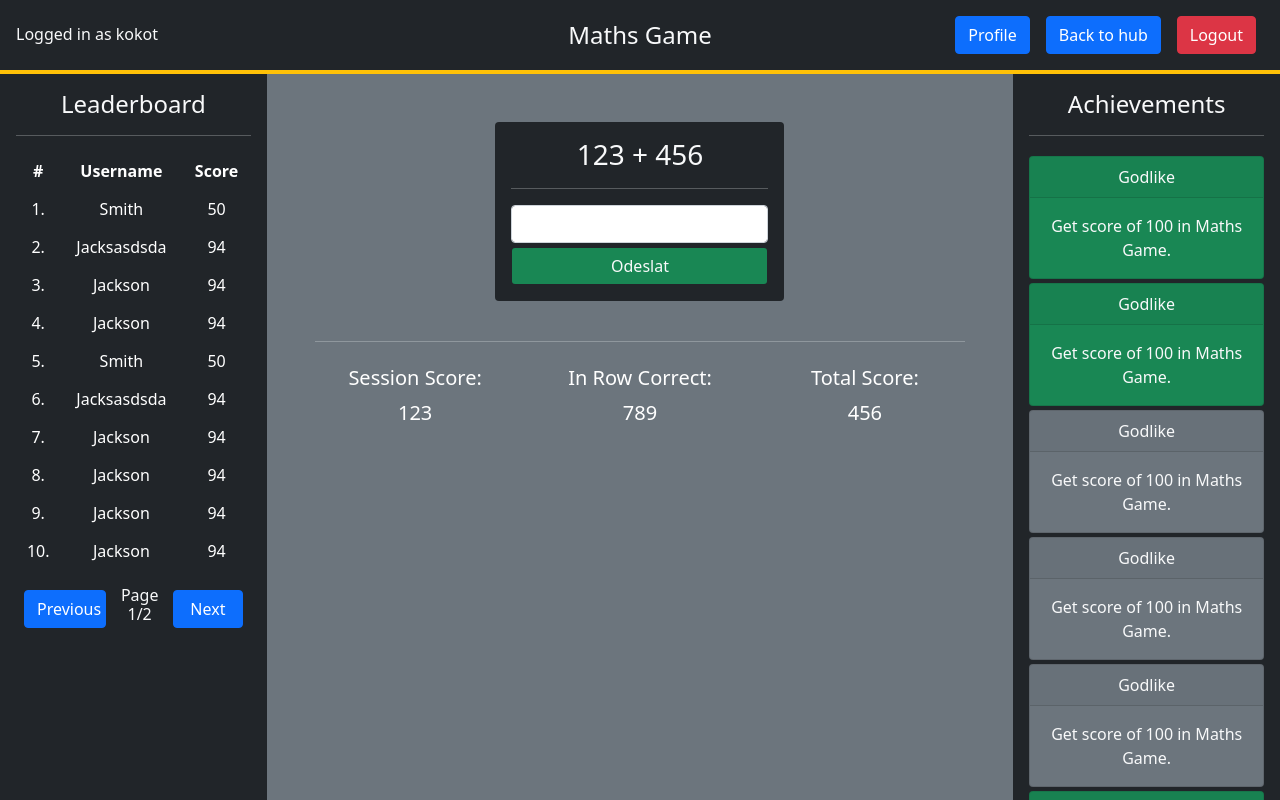
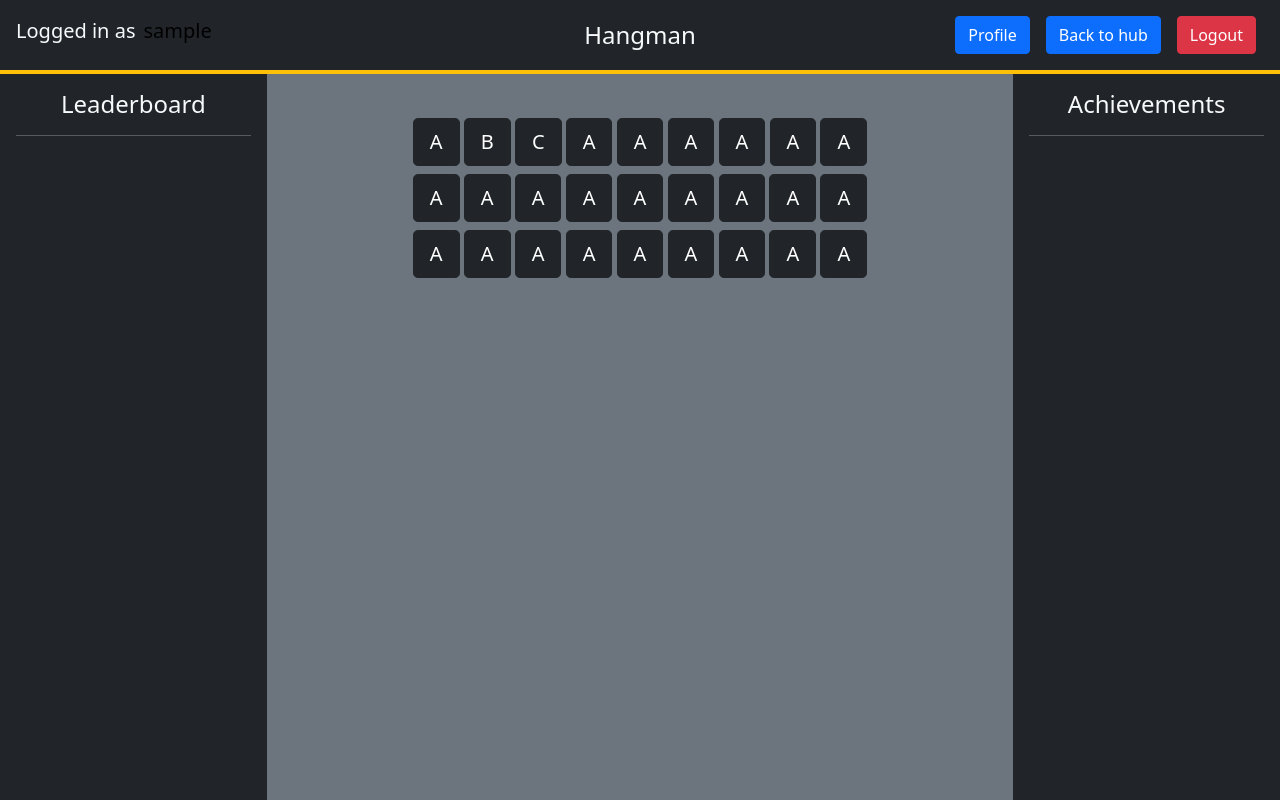
Before and after one commit to Krybe12/KrybeDB, a PHP site: page /hangman/index.php in a window 1280 px wide. Run offline with PHP 8.4, Linux system fonts and the light colour scheme; the visitor is signed in with stand-in values (Sample User, id 1); some libraries are stand-ins or nearby versions.

Commit message:
add hangman buttons

```diff
--- a/hangman/index.php
+++ b/hangman/index.php
@@ -1,3 +1,14 @@
+<?php
+session_start();
+?>
+<?php
+require '../gameconn/conn.php';
+
+$page = $_SERVER['REQUEST_URI'];
+if (!isset($_SESSION["user"]) || $_SESSION["verified"] != 1){
+    header("Location: ../index.php?id=login&re=nt&page=$page");
+}
+?>
 <style>
 @media (min-width:768px){
     .grid {
@@ -51,6 +62,11 @@
     grid-area: m3;
     overflow-y: auto;
 }
+.alerty {
+    position: absolute;
+    right: 10;
+    bottom: 10;
+}
 </style>
 
 <!DOCTYPE html>
@@ -67,15 +83,15 @@
         <div class="container-fluid bg-dark text-light p-3 flex-shrink-1">
             <div class="row align-items-center">
                 <div class="col-md d-flex justify-content-center justify-content-md-start">
-                    <h6 class="m-md-0">Logged in as kokot</h6>
+                    <h5 class="m-md-0">Logged in as <?php echo "<h5 class='mx-2' style='color: {$_SESSION['color']}'>{$_SESSION['user']}</h5>"?></h5>
                 </div>
                 <div class="col-md d-flex justify-content-center">
-                    <h4 class="m-md-0">Maths Game</h4>
+                    <h4 class="m-md-0">Hangman</h4>
                 </div>
                 <div style="white-space: nowrap;" class="col-md d-flex justify-content-center justify-content-md-end">
-                    <button class="btn btn-primary mx-2">Profile</button>
-                    <button class="btn btn-primary mx-2">Back to hub</button>
-                    <button class="btn btn-danger mx-2">Logout</button>
+                    <a href="../profile" class="btn btn-primary mx-2">Profile</a>
+                    <a href=".." class="btn btn-primary mx-2">Back to hub</a>
+                    <a href="../login/logout.php" class="btn btn-danger mx-2">Logout</a>
                 </div>
             </div>
         </div>
@@ -86,94 +102,53 @@
             <h4>Leaderboard</h4>
         </div>
         <hr>
-        <div class="">
-            <table class="table text-center table-dark table-borderless">
-            <tr>
-                <th>#</th>
-                <th>Username</th>
-                <th>Score</th>
-            </tr>
-            <tr>
-                <td>1.</td>
-                <td>Smith</td>
-                <td>50</td>
-            </tr>
-            <tr>
-                <td>2.</td>
-                <td>Jacksasdsda</td>
-                <td>94</td>
-            </tr>
-            <tr>
-                <td>3.</td>
-                <td>Jackson</td>
-                <td>94</td>
-            </tr>
-            <tr>
-                <td>4.</td>
-                <td>Jackson</td>
-                <td>94</td>
-            </tr>
-            <tr>
-                <td>5.</td>
-                <td>Smith</td>
-                <td>50</td>
-            </tr>
-            <tr>
-                <td>6.</td>
-                <td>Jacksasdsda</td>
-                <td>94</td>
-            </tr>
-            <tr>
-                <td>7.</td>
-                <td>Jackson</td>
-                <td>94</td>
-            </tr>
-            <tr>
-                <td>8.</td>
-                <td>Jackson</td>
-                <td>94</td>
-            </tr>
-            <tr>
-                <td>9.</td>
-                <td>Jackson</td>
-                <td>94</td>
-            </tr>
-            <tr>
-                <td>10.</td>
-                <td>Jackson</td>
-                <td>94</td>
-            </tr>
-            </table>
-            <div class="d-flex align-items-center justify-content-center">
-                <button style="width: 35%;" class="btn btn-primary mx-2">Previous</button>
-                <h6>Page 1/2</h6>
-                <button style="width: 35%;" class="btn btn-primary mx-2">Next</button>
+        <div id="leaderBoard">
+
+        </div>
+
+    </div>
+    <div class="m2 text-center bg-secondary pt-2 pt-md-4">
+        <div id="wrap" class="">
+            <div>
+                <img src="https://via.placeholder.com/300" alt="">
+            </div>
+            <div class="container-fluid d-flex flex-column justify-content-center align-items-center pt-md-3">
+                <div class="p-1">
+                    <button class="btn btn-lg btn-dark">A</button>
+                    <button class="btn btn-lg btn-dark">B</button>
+                    <button class="btn btn-lg btn-dark">C</button>
+                    <button class="btn btn-lg btn-dark">A</button>
+                    <button class="btn btn-lg btn-dark">A</button>
+                    <button class="btn btn-lg btn-dark">A</button>
+                    <button class="btn btn-lg btn-dark">A</button>
+                    <button class="btn btn-lg btn-dark">A</button>
+                    <button class="btn btn-lg btn-dark">A</button>
+                </div>
+                <div class="p-1">
+                    <button class="btn btn-lg btn-dark">A</button>
+                    <button class="btn btn-lg btn-dark">A</button>
+                    <button class="btn btn-lg btn-dark">A</button>
+                    <button class="btn btn-lg btn-dark">A</button>
+                    <button class="btn btn-lg btn-dark">A</button>
+                    <button class="btn btn-lg btn-dark">A</button>
+                    <button class="btn btn-lg btn-dark">A</button>
+                    <button class="btn btn-lg btn-dark">A</button>
+                    <button class="btn btn-lg btn-dark">A</button>
+                </div>
+                <div class="p-1">
+                    <button class="btn btn-lg btn-dark">A</button>
+                    <button class="btn btn-lg btn-dark">A</button>
+                    <button class="btn btn-lg btn-dark">A</button>
+                    <button class="btn btn-lg btn-dark">A</button>
+                    <button class="btn btn-lg btn-dark">A</button>
+                    <button class="btn btn-lg btn-dark">A</button>
+                    <button class="btn btn-lg btn-dark">A</button>
+                    <button class="btn btn-lg btn-dark">A</button>
+                    <button class="btn btn-lg btn-dark">A</button>
+                </div>
             </div>
         </div>
 
-    </div>
-    <div class="m2 text-center bg-secondary p-3 p-md-5">
-        <div class="rounded bg-dark text-light d-inline-block p-3 mb-4">
-            <h3 class="m-0">123 + 456</h3>
-            <hr>
-            <input type="text" class="form-control">
-            <input type="button" class="form-control btn bg-success text-light mt-1" value="Odeslat">
-        </div>
-        <hr class="bg-light">
-        <div class="row mt-4 text-white">
-            <div class="col">
-                <h5>Session Score:</h5>
-                <p class="lead m-0">123</p>
-            </div>
-            <div class="col">
-                <h5>In Row Correct:</h5>
-                <p class="lead m-0">789</p>
-            </div>
-            <div class="col">
-                <h5>Total Score:</h5>
-                <p class="lead m-0">456</p>
-            </div>
-        </div>
     </div>
     <div class="m3 bg-dark text-light text-center p-md-3 pt-md-0">
         <div style="position: sticky;top: 0;z-index: 2;" class="bg-dark py-md-3">
@@ -181,69 +156,19 @@
             <hr class="mb-0">
         </div>
 
-        <div class="">
-            <div class="card bg-success my-1">
-                <div class="card-header">Godlike</div>
-                <div class="card-body">
-                    <p class="card-text">Get score of 100 in Maths Game.</p>
-                </div>
-            </div>
-            <div class="card bg-success my-1">
-                <div class="card-header">Godlike</div>
-                <div class="card-body">
-                    <p class="card-text">Get score of 100 in Maths Game.</p>
-                </div>
-            </div>
-            <div class="card bg-secondary my-1">
-                <div class="card-header">Godlike</div>
-                <div class="card-body">
-                    <p class="card-text">Get score of 100 in Maths Game.</p>
-                </div>
-            </div>
-            <div class="card bg-secondary my-1">
-                <div class="card-header">Godlike</div>
-                <div class="card-body">
-                    <p class="card-text">Get score of 100 in Maths Game.</p>
-                </div>
-            </div>
-            <div class="card bg-secondary my-1">
-                <div class="card-header">Godlike</div>
-                <div class="card-body">
-                    <p class="card-text">Get score of 100 in Maths Game.</p>
-                </div>
-            </div>
-            <div class="card bg-success my-1">
-                <div class="card-header">Godlike</div>
-                <div class="card-body">
-                    <p class="card-text">Get score of 100 in Maths Game.</p>
-                </div>
-            </div>
-            <div class="card bg-success my-1">
-                <div class="card-header">Godlike</div>
-                <div class="card-body">
-                    <p class="card-text">Get score of 100 in Maths Game.</p>
-                </div>
-            </div>
-            <div class="card bg-secondary my-1">
-                <div class="card-header">Godlike</div>
-                <div class="card-body">
-                    <p class="card-text">Get score of 100 in Maths Game.</p>
-                </div>
-            </div>
-            <div class="card bg-secondary my-1">
-                <div class="card-header">Godlike</div>
-                <div class="card-body">
-                    <p class="card-text">Get score of 100 in Maths Game.</p>
-                </div>
-            </div>
-            <div class="card bg-secondary my-1">
-                <div class="card-header">Godlike</div>
-                <div class="card-body">
-                    <p class="card-text">Get score of 100 in Maths Game.</p>
-                </div>
-            </div>
+        <div id="ach">
+
         </div>
     </div>
 </div>
+<div class="alerty">
+</div>
+
 </body>
 </html>
+<script src="https://ajax.googleapis.com/ajax/libs/jquery/3.5.1/jquery.min.js"></script>
+
+<script>
+$( document ).ready(function() {
+});
+</script>
```
Also changed, not shown: index copy.php (added, +249 -0 lines), matgame/index.php (+1 -18 lines).
